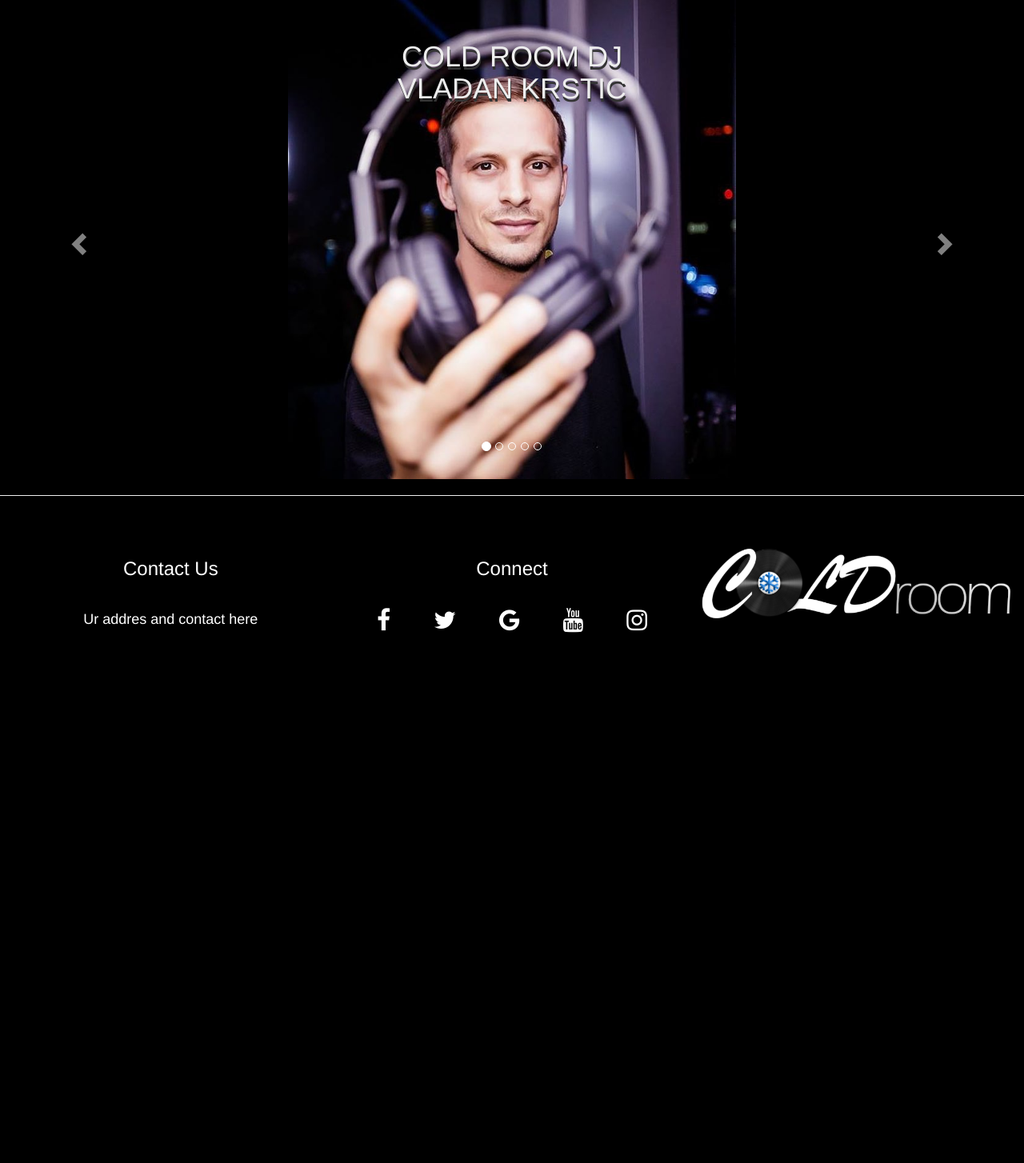
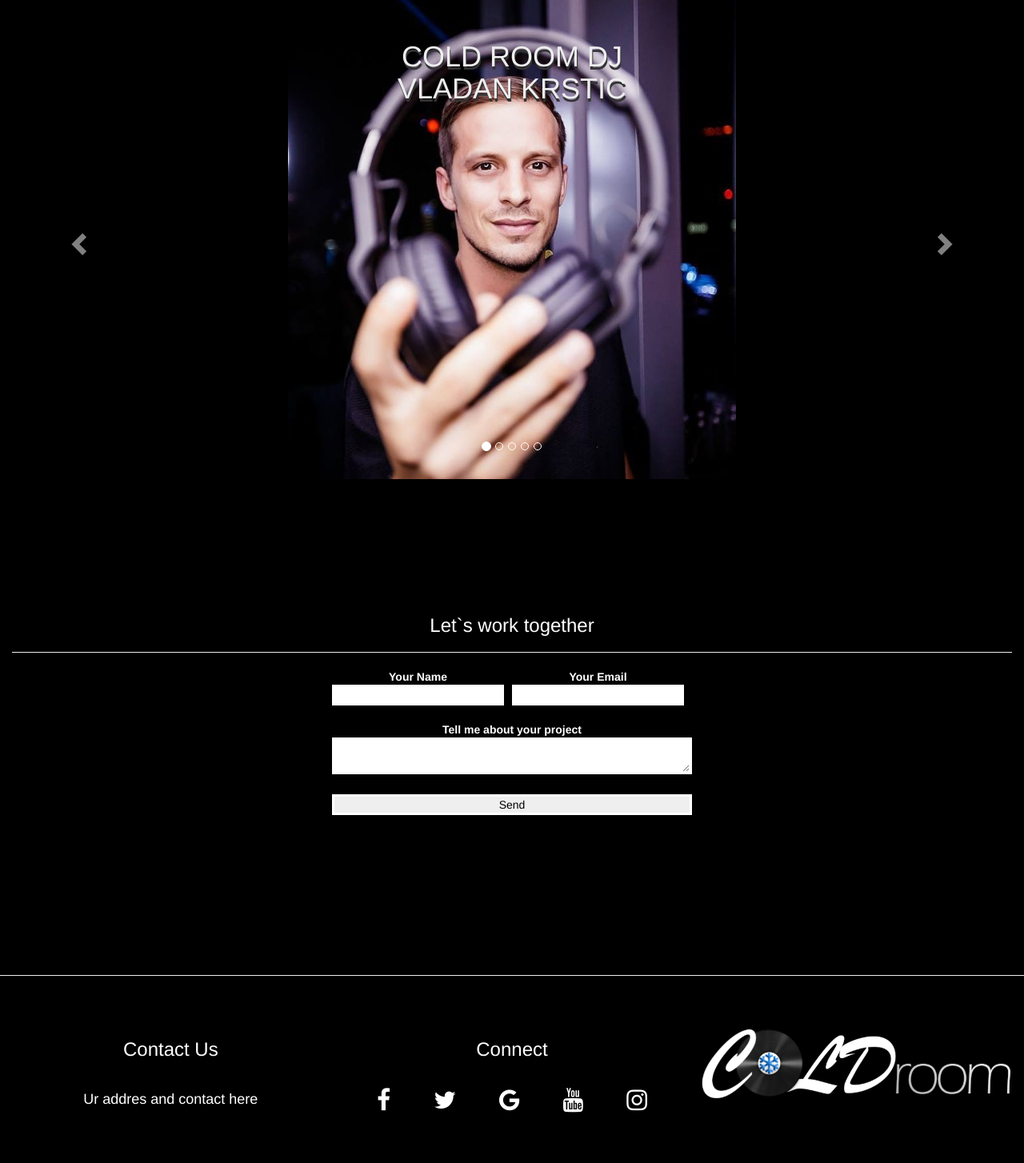
Before and after one commit to stojkovic-mladen/cold-room, a PHP site: page /dj1.html in a window 1280 px wide. Shown: the part 91-1545 px from the top of the page at 80% size. Before the commit the page ends 882 px from the top, so only its background shows below. Run offline with PHP 8.4, Linux system fonts and the light colour scheme; some libraries are stand-ins or nearby versions.

Commit message:
email test

```diff
--- a/css/main.css
+++ b/css/main.css
@@ -152,6 +152,26 @@ section {
   text-decoration: none;
   text-shadow: 1px 1px #eee; }
 
+form {
+  max-width: 450px;
+  margin: 0 auto 50px; }
+  form input, form textarea {
+    color: #000;
+    border: 3px solid #fff;
+    width: 100%; }
+
+.contact-info-group label {
+  width: 50%;
+  padding-right: 10px;
+  float: left; }
+
+label {
+  display: block;
+  margin-bottom: 20px; }
+
+span {
+  display: block; }
+
 footer {
   width: 100%;
   background-color: #000;
--- a/dj1.html
+++ b/dj1.html
@@ -101,6 +101,31 @@
   </header>
 
 
+  <!-- START EMAIL SECTION -->
+  <section>
+    <div class="container-fluid text-center">
+      <h3>Let`s work together</h3>
+      <hr>
+      <div class="row">
+        <form action="https://formspree.io/stojkovicmladen87@gmail.com" method="POST">
+          <div class="contact-info-group">
+            <label><span>Your Name</span>
+            <input type="text" name="name"></label>
+
+            <label><span>Your Email</span>
+            <input type="email" name="_replyto"></label>
+          </div>
+
+            <label><span>Tell me about your project</span>
+            <textarea name="message"></textarea></label>
+
+            <input type="submit" value="Send">
+          </form>
+      </div>
+    </div>
+  </section>
+  <!-- END EMAIL SECTION -->
+
 <hr>
   <!--START FOOTER SECTION -->
         <footer id="contact" class="container-fluid text-center">
--- a/scss/partials/_wrapper.scss
+++ b/scss/partials/_wrapper.scss
@@ -80,3 +80,32 @@ section
   text-decoration: none;
   text-shadow: 1px 1px #eee;
 }
+
+
+
+
+// nije deo wrapera
+
+form {
+  max-width: 450px;
+  margin: 0 auto 50px;
+  input, textarea {
+    color: #000;
+    border: 3px solid #fff;
+    width: 100%;
+  }
+}
+.contact-info-group {
+  label {
+    width: 50%;
+    padding-right: 10px;
+    float: left;
+  }
+}
+label {
+  display: block;
+  margin-bottom: 20px;
+}
+  span {
+    display: block;
+}
```
Also changed, not shown: 1 other file.
